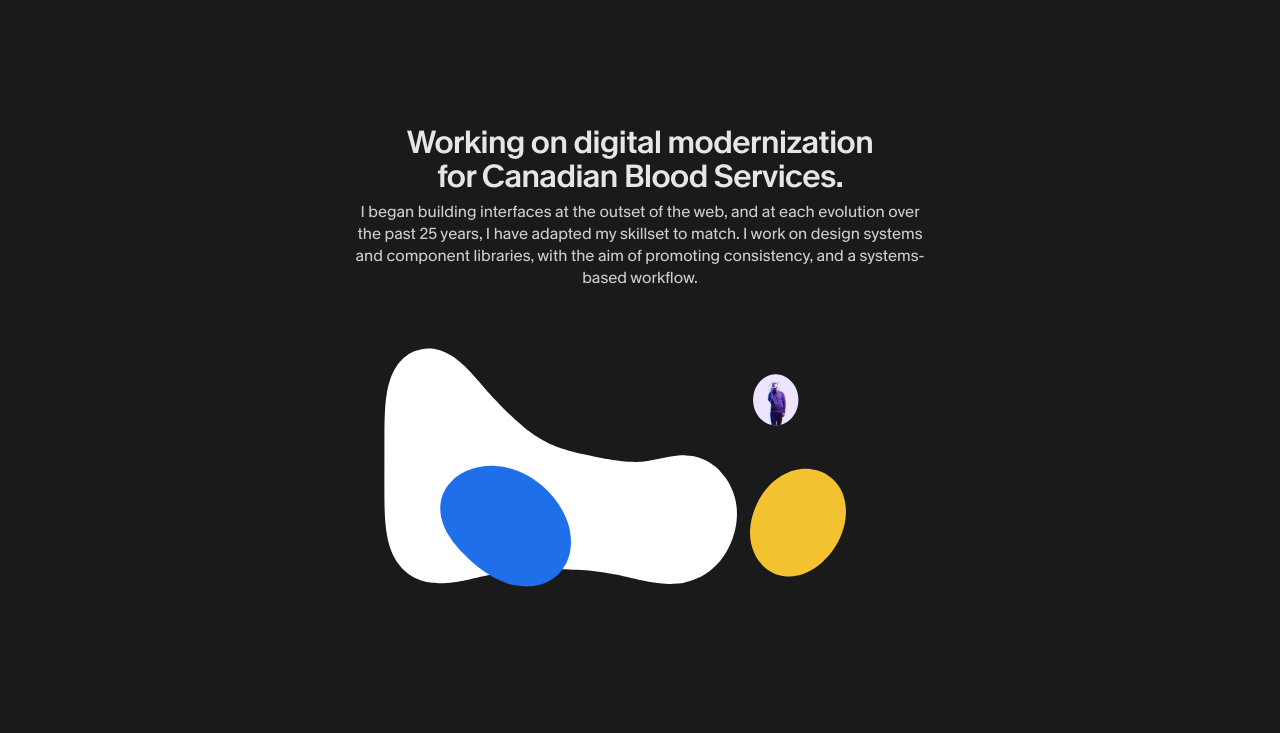
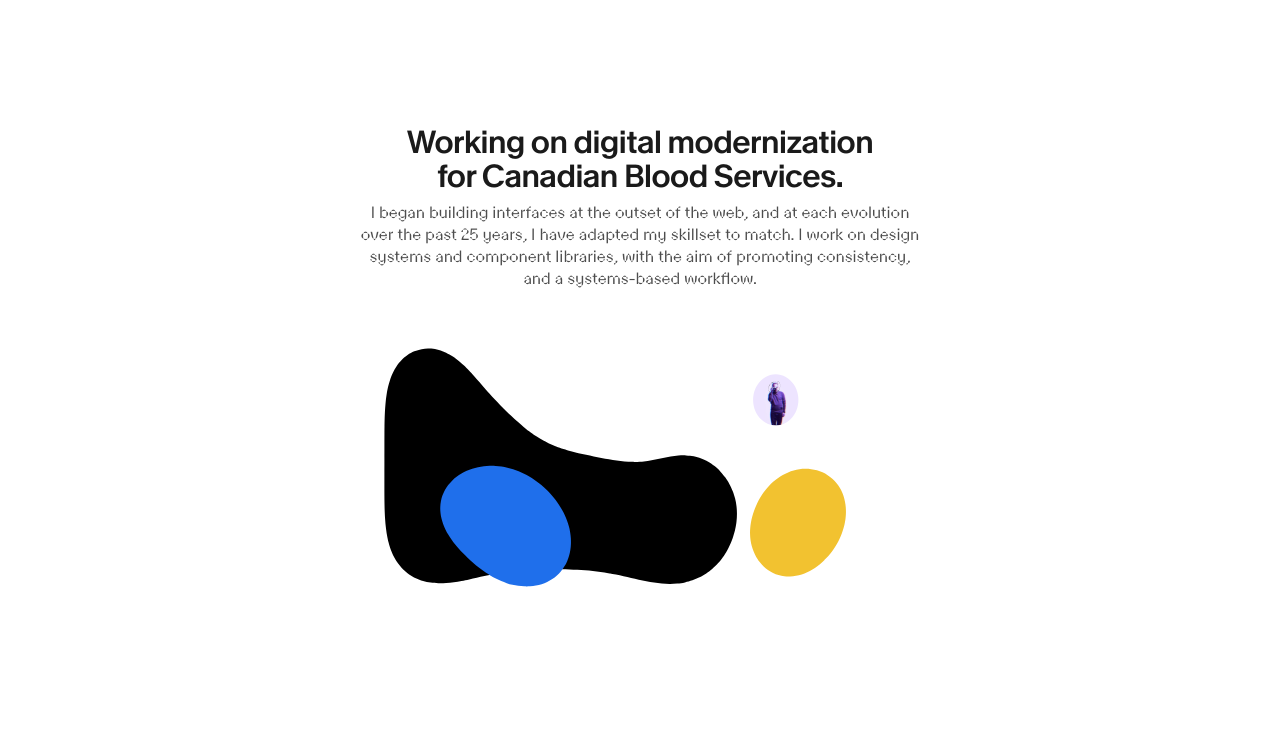
Before and after one commit to CraigSeanHooper/craighooper, a plain HTML site: page index.html in a window 1280 px wide. Shown: the part 67-800 px from the top of the page. Drawn offline with Linux system fonts and the dark colour scheme.

Commit message:
Homepage: bio back in Parabole (Melange + Parabole mode); light only, no dark mode
Co-Authored-By: Claude Opus 5.5 <noreply@anthropic.com>

```diff
--- a/assets/blobs.js
+++ b/assets/blobs.js
@@ -4,8 +4,7 @@
 
    TUNED SETTINGS (agreed with Craig — do not change without asking):
      palette   : "Signal"  — black mass + #E8452F, #1F6FEB, #F2C230
-                 the mass is filled by CSS (--blob-mass) so it flips to
-                 white in dark mode; the accents never change
+                 the mass is filled by CSS (--blob-mass); the accents never change
      roundness : "Round"   — see ROUND below
      morph     : LERP 0.09 (deliberately slowed; 0.16 felt too fast)
      shapes    : 4 only. Cursor must NOT spawn new shapes.
--- a/index.html
+++ b/index.html
@@ -3,8 +3,7 @@
 <head>
   <meta charset="UTF-8">
   <meta name="viewport" content="width=device-width, initial-scale=1.0">
-  <meta name="theme-color" content="#ffffff" media="(prefers-color-scheme: light)">
-  <meta name="theme-color" content="#1a1a1a" media="(prefers-color-scheme: dark)">
+  <meta name="theme-color" content="#ffffff">
   <title>Craig Hooper. Product Designer. Ottawa, Canada.</title>
   <meta name="description" content="Working on digital modernization for Canadian Blood Services.">
   <link rel="canonical" href="https://craighooper.xyz/">
@@ -28,7 +27,7 @@
   <link rel="apple-touch-icon" href="assets/apple-touch-icon.png">
 
   <link rel="preload" href="/assets/fonts/KMRMelangeGrotesk-SemiBold.woff2" as="font" type="font/woff2" crossorigin>
-  <link rel="preload" href="/assets/fonts/KMRMelangeGrotesk-Regular.woff2" as="font" type="font/woff2" crossorigin>
+  <link rel="preload" href="/assets/fonts/Parabole-Regular.woff2" as="font" type="font/woff2" crossorigin>
   <link rel="stylesheet" href="/styles.css">
   <script src="/assets/squircle.js" defer></script>
   <link rel="preload" href="/assets/portrait-blob.jpg" as="image">
--- a/styles.css
+++ b/styles.css
@@ -1,5 +1,5 @@
 /* Homepage and 404 (Figma: desktop-10.3 3404:69, mobile-10.3 3362:68,
-   404-desktop 2836:364, 404-mobile 2836:375). Typography mode: Melange. */
+   404-desktop 2836:364, 404-mobile 2836:375). Typography mode: Melange + Parabole. Light only (no dark mode). */
 
 /* ---------------- FONTS ---------------- */
 @font-face {
@@ -8,8 +8,8 @@
   font-weight: 600; font-style: normal; font-display: swap;   /* SemiBold */
 }
 @font-face {
-  font-family: "KMR Melange Grotesk";
-  src: url("/assets/fonts/KMRMelangeGrotesk-Regular.woff2") format("woff2");
+  font-family: "Parabole";
+  src: url("/assets/fonts/Parabole-Regular.woff2") format("woff2");
   font-weight: 400; font-style: normal; font-display: swap;   /* Regular */
 }
 
@@ -27,6 +27,7 @@
   --colour-blue-light-hover: #a8c7fa;
 
   --font-family-melange: "KMR Melange Grotesk", system-ui, sans-serif;
+  --font-family-parabole: "Parabole", system-ui, sans-serif;
   --font-weight-regular: 400;
   --font-weight-semibold: 600;
 
@@ -58,10 +59,10 @@
   --surface-avatar: var(--colour-neutral-0);
   --border-focus:   var(--colour-neutral-90);
 
-  /* Typography, Melange mode */
+  /* Typography, Melange + Parabole mode */
   --font-family-heading: var(--font-family-melange);
   --font-style-heading:  var(--font-weight-semibold);
-  --font-family-body:    var(--font-family-melange);
+  --font-family-body:    var(--font-family-parabole);
   --font-style-body:     var(--font-weight-regular);
   --letter-spacing-heading: var(--letter-spacing-minus-1);
   --letter-spacing-body:    var(--letter-spacing-0);
@@ -69,26 +70,9 @@
   /* blob artwork: the large mass (the accents never change) */
   --blob-mass: #000000;
 }
-@media (prefers-color-scheme: dark) {
-  :root {
-    --text-primary:   var(--colour-neutral-10);
-    --text-secondary: var(--colour-neutral-20);
-    --icon-primary:   var(--colour-neutral-20);
-    --icon-hover:     var(--colour-neutral-10);
-    --icon-link:       var(--colour-blue-light);
-    --icon-link-hover: var(--colour-blue-light-hover);
-    --surface-page:   var(--colour-neutral-90);
-    --surface-avatar: var(--colour-neutral-90);
-    --border-focus:   var(--colour-neutral-10);
-    --blob-mass:      var(--colour-neutral-0);
-  }
-  /* the avatar is black line art on a transparent background; flip it to white */
-  .avatar-btn img { filter: invert(1); }
-}
-
 /* ---------------- BASE ---------------- */
 * { box-sizing: border-box; }
-html { color-scheme: light dark; background: var(--surface-page); }
+html { color-scheme: light; background: var(--surface-page); }
 body {
   margin: 0;
   min-height: 100vh;
```
